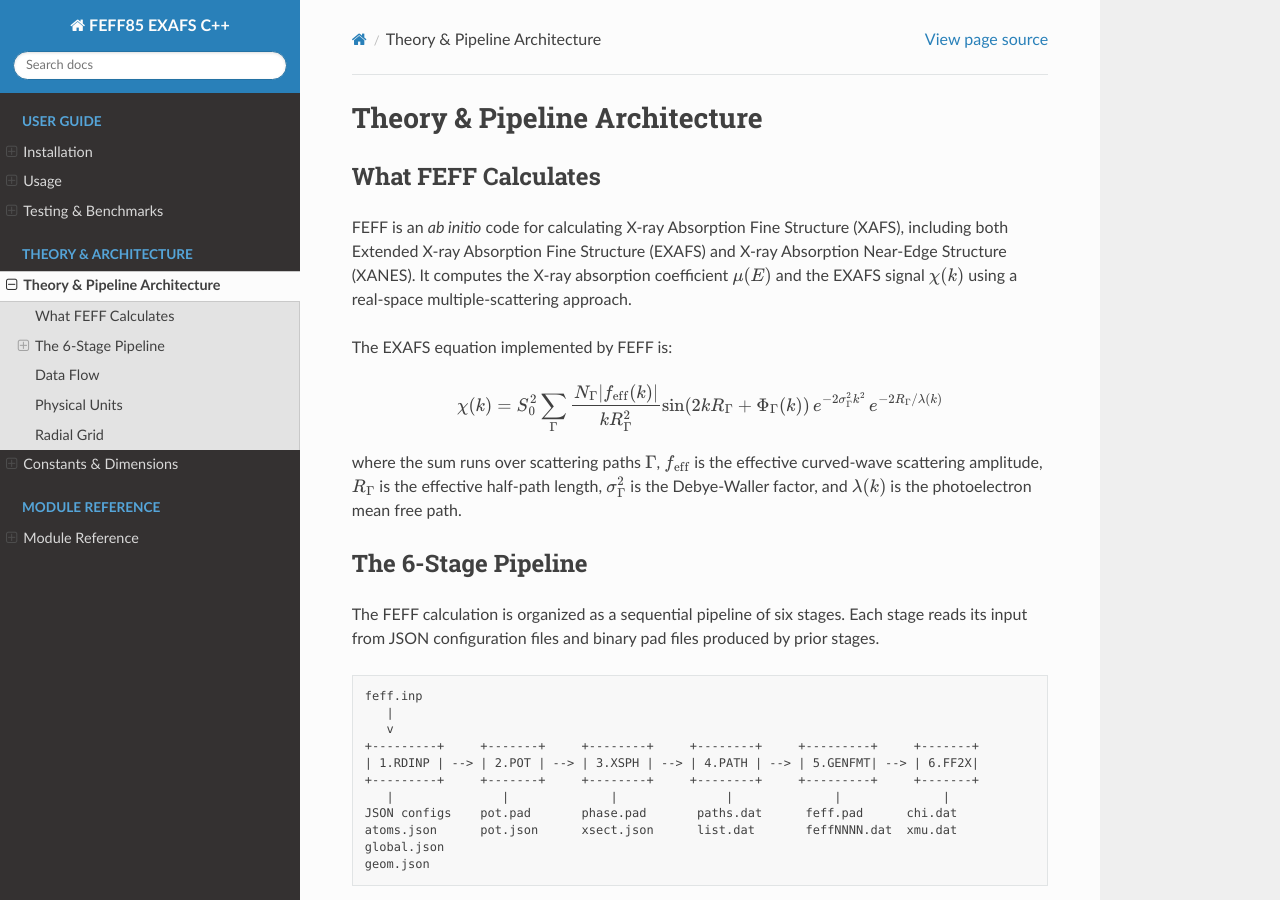
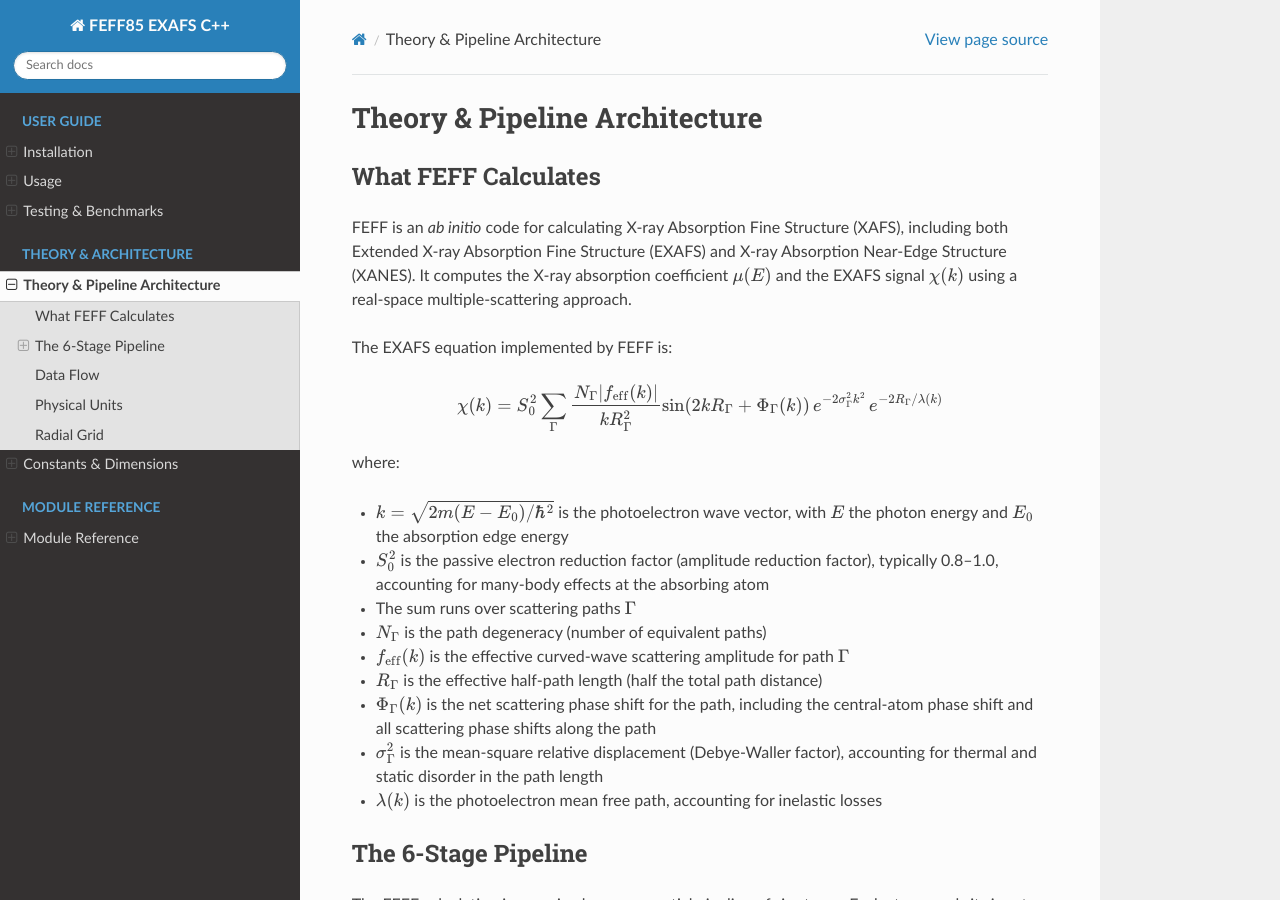
Before and after one commit to Joint-Photon-Sciences-Institute/feff85_cpp, a Sphinx documentation site: the page built from docs/theory.rst, in a window 1280 px wide and 900 px high. Built offline with Sphinx 7.4.7 and the Read the Docs theme 3.1.0, drawn with Linux system fonts in a browser that asks for light colours.

Commit message:
Add complete variable definitions to EXAFS equation in theory docs
Define all variables: k (photoelectron wave vector), S0^2 (amplitude
reduction factor), N (degeneracy), f_eff (scattering amplitude),
R (half-path length), Phi (phase shift), sigma^2 (Debye-Waller),
and lambda (mean free path).

Co-Authored-By: Claude Opus 4.6 (1M context) <noreply@anthropic.com>

```diff
--- a/docs/theory.rst
+++ b/docs/theory.rst
@@ -17,10 +17,27 @@ The EXAFS equation implemented by FEFF is:
    \chi(k) = S_0^2 \sum_{\Gamma} \frac{N_\Gamma |f_\mathrm{eff}(k)|}{k R_\Gamma^2}
    \sin(2kR_\Gamma + \Phi_\Gamma(k)) \, e^{-2\sigma_\Gamma^2 k^2} \, e^{-2R_\Gamma/\lambda(k)}
 
-where the sum runs over scattering paths :math:`\Gamma`, :math:`f_\mathrm{eff}`
-is the effective curved-wave scattering amplitude, :math:`R_\Gamma` is the
-effective half-path length, :math:`\sigma_\Gamma^2` is the Debye-Waller factor,
-and :math:`\lambda(k)` is the photoelectron mean free path.
+where:
+
+- :math:`k = \sqrt{2m(E - E_0)/\hbar^2}` is the photoelectron wave vector,
+  with :math:`E` the photon energy and :math:`E_0` the absorption edge energy
+- :math:`S_0^2` is the passive electron reduction factor (amplitude reduction
+  factor), typically 0.8--1.0, accounting for many-body effects at the
+  absorbing atom
+- The sum runs over scattering paths :math:`\Gamma`
+- :math:`N_\Gamma` is the path degeneracy (number of equivalent paths)
+- :math:`f_\mathrm{eff}(k)` is the effective curved-wave scattering amplitude
+  for path :math:`\Gamma`
+- :math:`R_\Gamma` is the effective half-path length (half the total path
+  distance)
+- :math:`\Phi_\Gamma(k)` is the net scattering phase shift for the path,
+  including the central-atom phase shift and all scattering phase shifts
+  along the path
+- :math:`\sigma_\Gamma^2` is the mean-square relative displacement
+  (Debye-Waller factor), accounting for thermal and static disorder in the
+  path length
+- :math:`\lambda(k)` is the photoelectron mean free path, accounting for
+  inelastic losses
 
 The 6-Stage Pipeline
 --------------------
```
